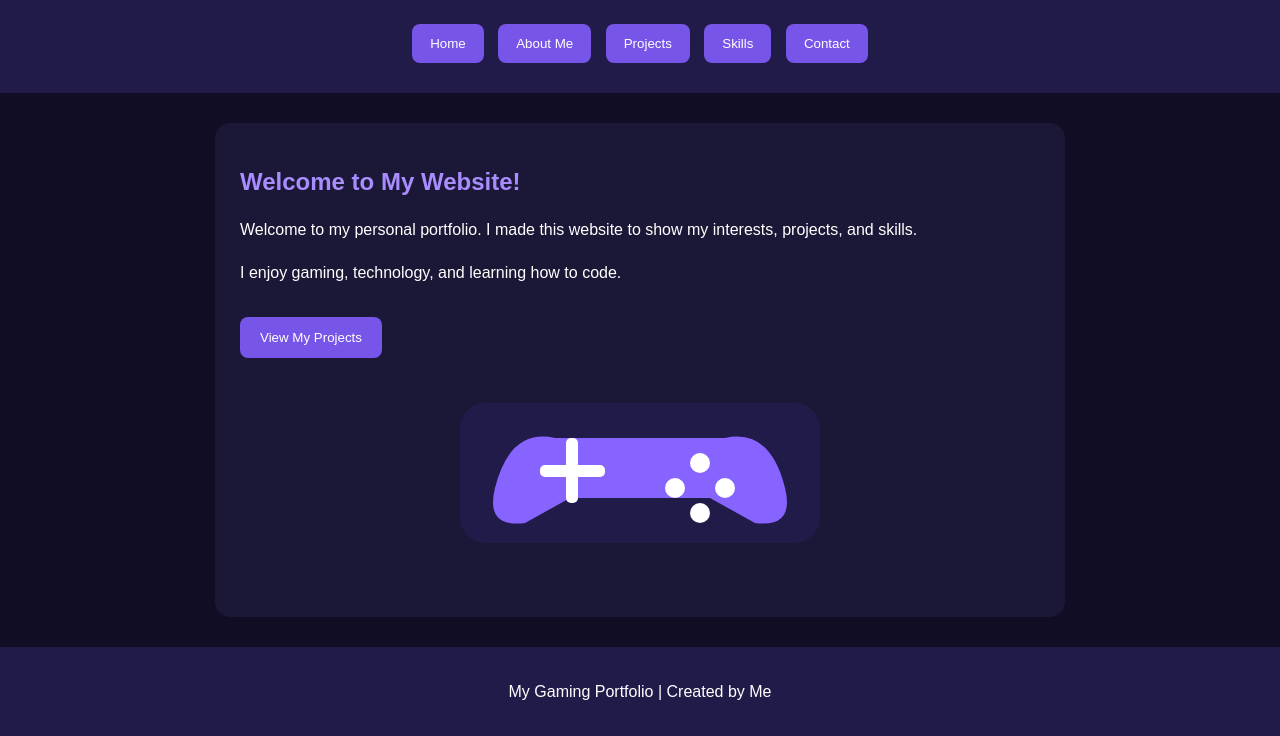
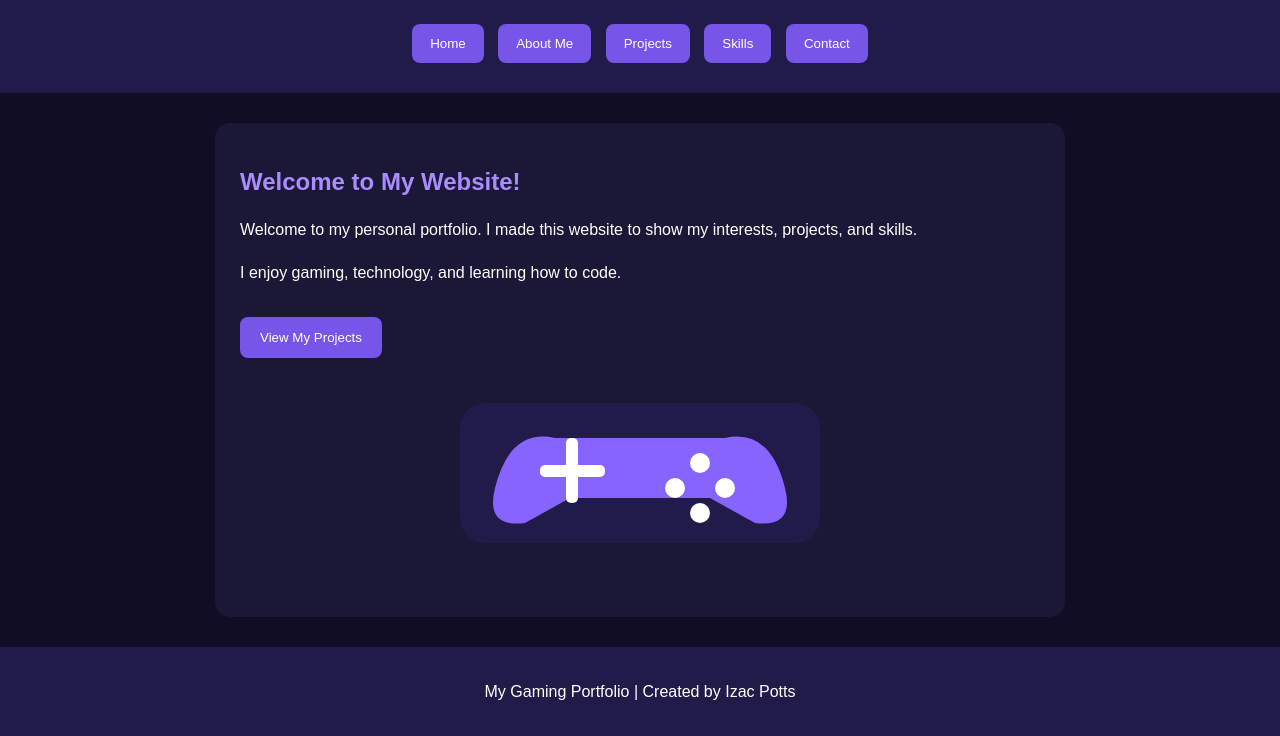
Before and after one commit to zuzuisawsome/school, a plain HTML site: page index.html in a window 1280 px wide. Shown: the part 86-822 px from the top of the page. Drawn offline with Linux system fonts and the light colour scheme.

Commit message:
Update index.html

```diff
--- a/index.html
+++ b/index.html
@@ -108,7 +108,7 @@
 </main>
 
 <footer>
-    <p>My Gaming Portfolio | Created by Me</p>
+    <p>My Gaming Portfolio | Created by Izac Potts</p>
 </footer>
 
 <script src="script.js"></script>
```
